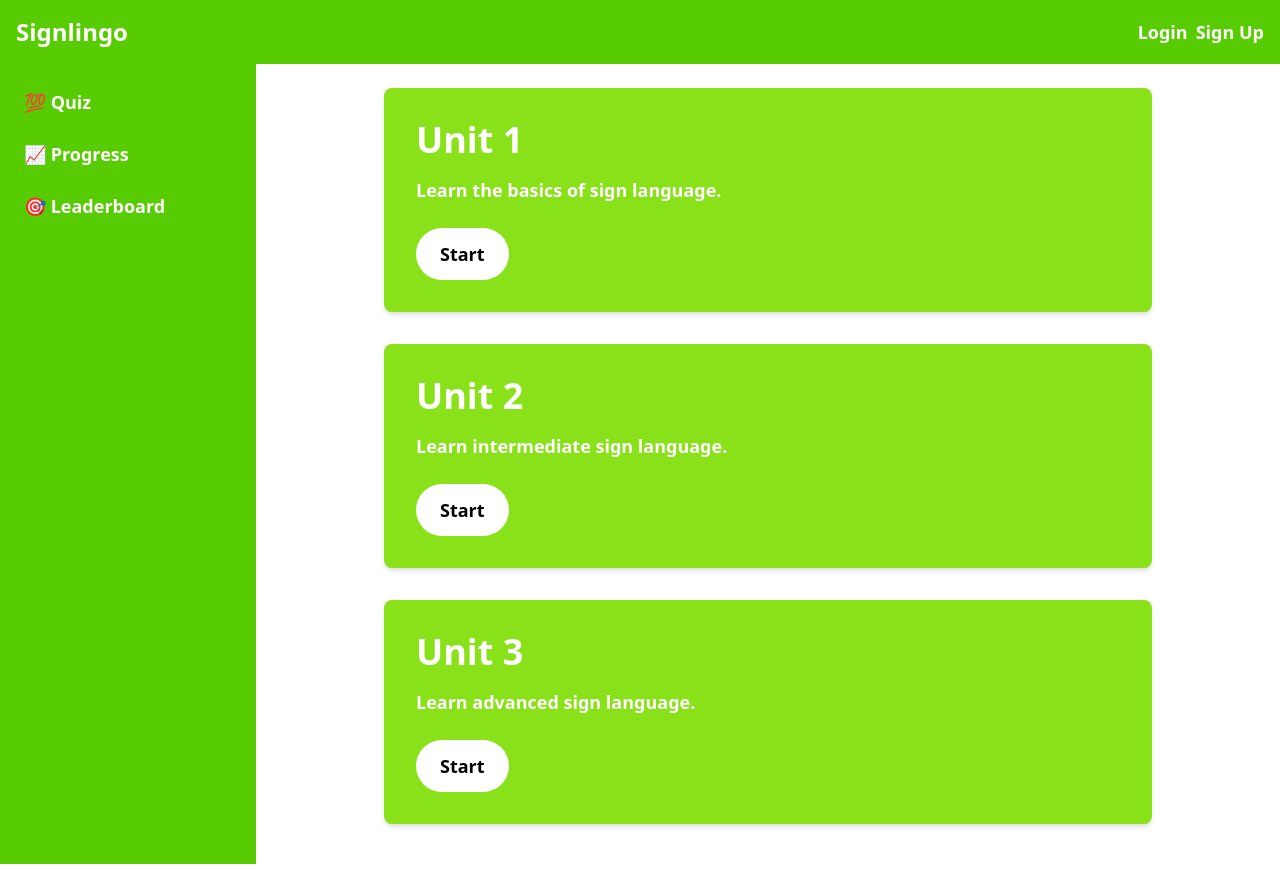
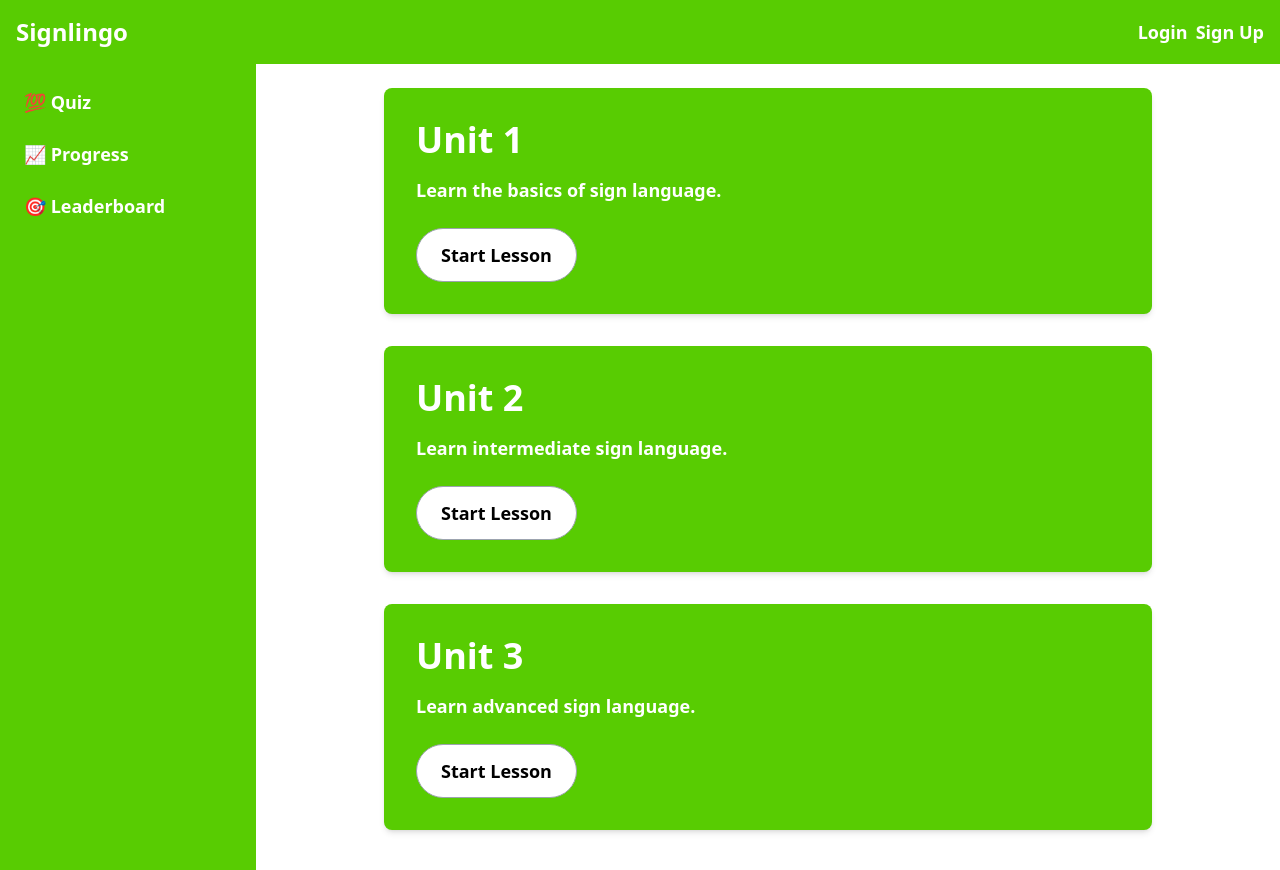
Before and after one commit to birongliu/Signlingo, a Next.js app: page /learn in a window 1280 px wide. Built offline with nearby package versions, Linux system fonts and the light colour scheme; no server answers.

Commit message:
update lesson card

```diff
--- a/src/app/components/LessonCard.tsx
+++ b/src/app/components/LessonCard.tsx
@@ -12,15 +12,15 @@ const LessonCard: React.FC<LessonCardProps> = ({
   onStart,
 }) => {
   return (
-    <div className="bg-mask-green rounded-lg p-8 shadow-md transition-all duration-300 hover:-translate-y-2">
+    <div className="bg-feather-green rounded-lg p-8 shadow-md transition-all duration-300 hover:-translate-y-2">
       <h1 className="mb-4 text-4xl font-bold text-white">{unit}</h1>
       <p className="mb-6 text-lg font-semibold text-white">{description}</p>
       {/* Start the lesson when clicked */}
       <button
-        className="rounded-full bg-white px-6 py-3 text-lg font-bold text-black transition-all duration-300 hover:scale-105"
+        className="rounded-full border border-gray-400 bg-white px-6 py-3 text-lg font-bold text-black transition-all duration-300 hover:scale-105"
         onClick={onStart}
       >
-        Start
+        Start Lesson
       </button>
     </div>
   );
```
